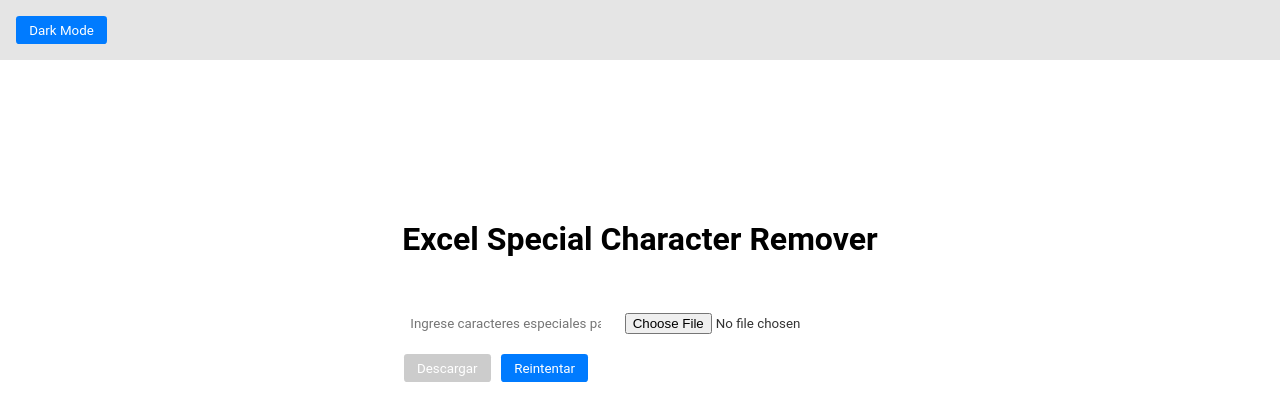
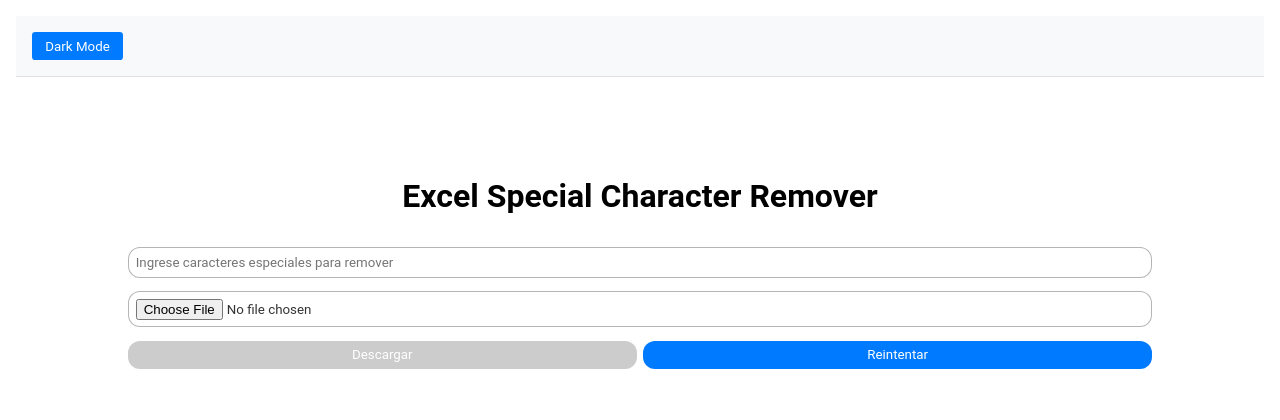
Before and after one commit to Daniel-Santiago-Acosta-1013/ExcelDataCleaner, a React (Vite) app: page / in a window 1280 px wide. Shown: the top 420 px of the page. Built offline with nearby package versions, Linux system fonts and the light colour scheme.

Commit message:
[add] mejorando diseño

```diff
--- a/src/components/ExcelPreview/ExcelPreview.scss
+++ b/src/components/ExcelPreview/ExcelPreview.scss
@@ -1,36 +1,27 @@
 .excel-preview {
   margin-top: 1em;
   max-height: 80vh;
-  max-width: 100%;
   overflow: auto;
   border: 1px solid #ccc;
-  border-radius: 5px;
+  border-radius: 12px;
   padding: 1em;
-  margin-bottom: 5pc;
 }
 
 .excel-preview__table {
   border-collapse: collapse;
   width: 100%;
-  color: #333; // color por defecto para modo claro
-}
-
-.excel-preview.dark-mode .excel-preview__table {
-  color: #fff; // color para modo oscuro
+  color: #333;
+  font-size: 0.85rem;
 }
 
 .excel-preview__table td {
-  border: 1px solid #ccc; // color por defecto para modo claro
+  border: 1px solid #ccc;
   padding: 0.5em;
   text-align: left;
 }
 
-.excel-preview.dark-mode .excel-preview__table td {
-  border: 1px solid #aaa; // color para modo oscuro
-}
-
 .excel-preview__table td.modified {
-  background-color: #fffbcc; // color por defecto para modo claro
+  background-color: #fffbcc;
 }
 
 .excel-preview.dark-mode .excel-preview__table td.modified {
--- a/src/components/ExcelReader/ExcelReader.scss
+++ b/src/components/ExcelReader/ExcelReader.scss
@@ -3,59 +3,89 @@
   flex-direction: column;
   transition: background-color 0.2s ease;
   align-items: center;
-}
+  padding: 1em;
+  box-sizing: border-box;
+  font-family: "Helvetica Neue", sans-serif;
 
-.excel-reader.dark-mode {
-  background-color: #333;
-  color: white;
-  height: 100pc;
+  &.dark-mode {
+    background-color: #333;
+    color: white;
+  }
 }
 
 .excel-reader__top-bar {
+  position: sticky;
+  display: flex;
+  justify-content: space-between;
+  align-items: center;
   top: 0;
-  left: 0;
   width: 100%;
   padding: 1em;
-  background-color: rgba(0, 0, 0, 0.1);
-  z-index: 1;
-  margin-bottom: 10pc;
+  background-color: #f8f9fa;
+  border-bottom: 1px solid #dee2e6;
+  z-index: 100;
+}
 
-  .excel-reader__title {
-    font-size: 2em;
-    font-weight: bold;
-    margin-bottom: 1em;
+.excel-reader__title {
+  font-size: 2em;
+  font-weight: bold;
+  margin: 0;
+  margin-top: 100px;
+}
+
+.excel-reader__mode-toggle {
+  padding: 0.5em 1em;
+  border: none;
+  border-radius: 12px;
+  color: white;
+  background-color: #007bff;
+  cursor: pointer;
+  transition: background-color 0.2s ease;
+
+  &:hover {
+    background-color: #0056b3;
   }
 }
 
 .excel-reader__content {
-  z-index: 0;
-  padding-top: 3em;
+  width: 100%;
+  max-width: 1024px;
+  margin: 2em auto;
 }
 
 .excel-reader__input {
-  margin-bottom: 1em;
+  width: 100%;
   padding: 0.5em;
   border: none;
-  border-radius: 0.25em;
-  color: #333; // color por defecto para modo claro
-  background-color: #fff; // color por defecto para modo claro
-  margin-left: 10px;
+  border-radius: 12px;
+  color: #333;
+  background-color: #fff;
+  box-sizing: border-box;
+  margin-bottom: 1em;
+  border: solid 1px #0000004a;
 }
 
-.excel-reader.dark-mode .excel-reader__input {
-  color: #fff; // color para modo oscuro
-  background-color: #555; // color para modo oscuro
+.excel-reader__buttons {
+  display: flex;
+  justify-content: space-between;
+  margin-bottom: 1em;
 }
 
 .excel-reader__button {
-  padding: 0.5em 1em;
+  flex: 1;
+  margin-right: 0.5em;
+  padding: 0.5em;
   border: none;
-  border-radius: 0.25em;
+  border-radius: 12px;
   color: white;
   background-color: #007bff;
   cursor: pointer;
   transition: background-color 0.2s ease;
-  margin-left: 10px;
+  text-align: center;
+
+  &:last-child {
+    margin-right: 0;
+  }
 
   &:disabled {
     background-color: #ccc;
@@ -111,6 +141,10 @@
 }
 
 @media (max-width: 1024px) {
+  .excel-reader {
+    padding: 10px; // Reduce el relleno en dispositivos más pequeños
+  }
+
   .excel-reader__content {
     padding-top: 1em;
   }
```
